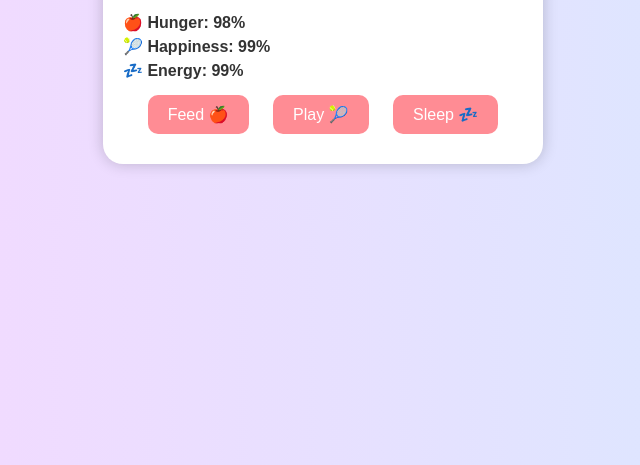
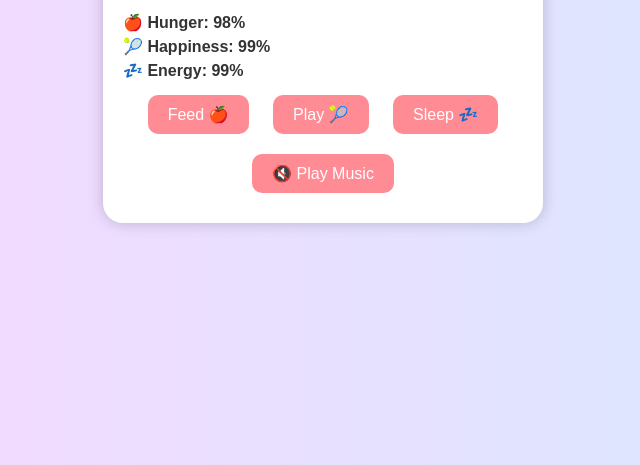
Before and after one commit to lakshmisagarr914-oss/virtual-pet, a plain HTML site: page index.html in a window 1280 px wide. Shown: the part 335-800 px from the top of the page, without its empty margins (317-957 px from the left). Drawn offline with Linux system fonts and the light colour scheme.

Commit message:
Update index.html

```diff
--- a/index.html
+++ b/index.html
@@ -9,21 +9,26 @@
 <body>
   <div class="container">
     <h1>🐾 Virtual Pet Care 🐾</h1>
+
+    <!-- Pet Image & Mood -->
     <div class="pet-container">
       <img id="pet" src="https://cdn-icons-png.flaticon.com/512/616/616408.png" alt="Pet">
       <p id="mood">Mood: 😊 Happy</p>
     </div>
 
+    <!-- Pet Status -->
     <div class="status-bars">
       <p>🍎 Hunger: <span id="hunger">100</span>%</p>
       <p>🎾 Happiness: <span id="happiness">100</span>%</p>
       <p>💤 Energy: <span id="energy">100</span>%</p>
     </div>
 
+    <!-- Action Buttons -->
     <div class="buttons">
       <button onclick="feedPet()">Feed 🍎</button>
       <button onclick="playPet()">Play 🎾</button>
       <button onclick="sleepPet()">Sleep 💤</button>
+      <button id="musicToggle">🔇 Play Music</button> <!-- 👈 added background music button -->
     </div>
   </div>
 
```
